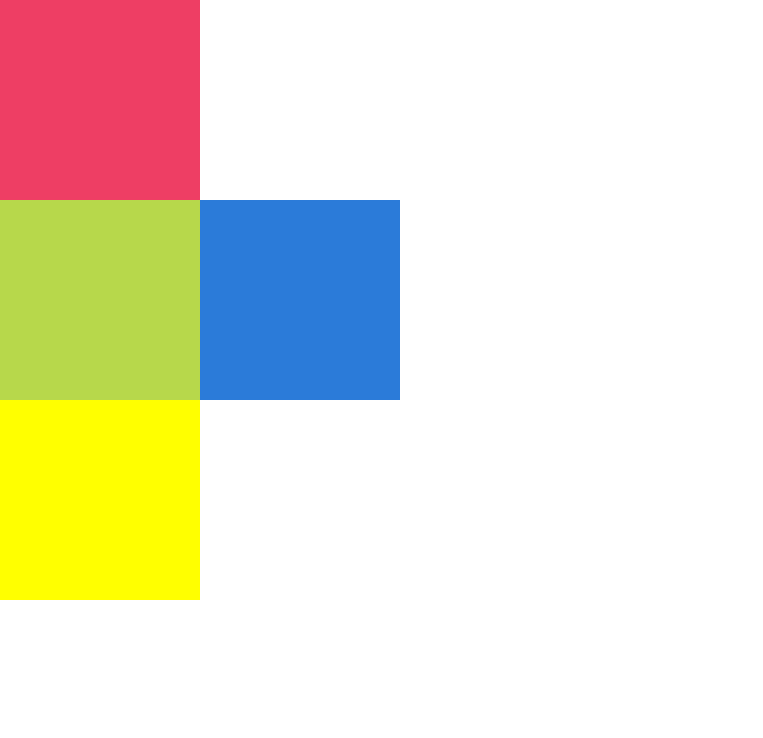
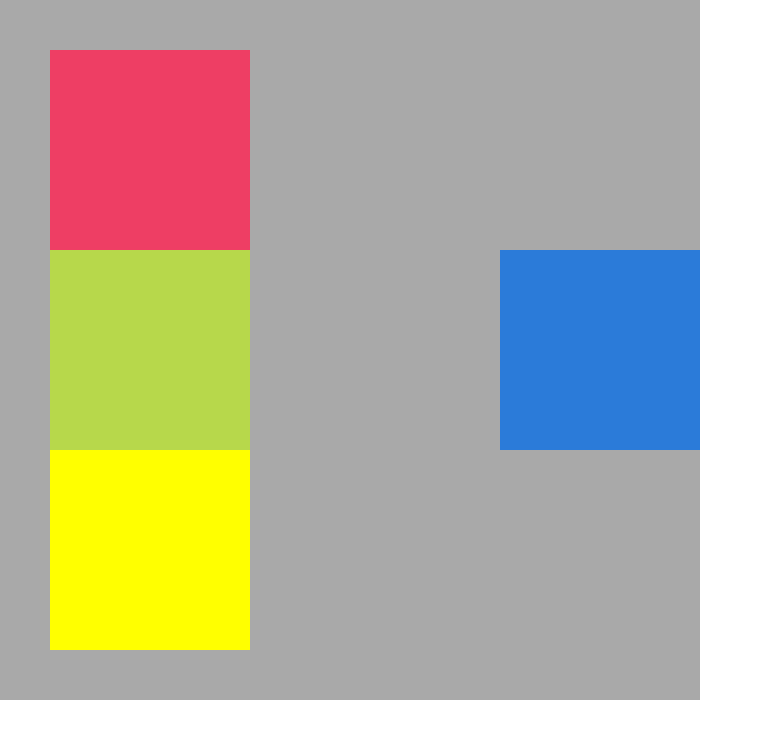
Before and after one commit to AmaliaRiveraC/positioning, a plain HTML site: page index.html in a window 1280 px wide. Shown: the whole page, without its empty margins (0-763 px from the left). Drawn offline with Linux system fonts and the light colour scheme.

Commit message:
Desafío V con js

```diff
--- a/css/main.css
+++ b/css/main.css
@@ -19,8 +19,6 @@ body {
 
 #azul {
 	background-color: #2B7BD9;
-	position: absolute;
-	left:200px;
 }
 
 #verde {
--- a/js/app.js
+++ b/js/app.js
@@ -0,0 +1,15 @@
+//Traigo a los elementos que necesitare manipular
+var contenedor = document.getElementsByClassName("contenedor")[0];
+var rosa = document.getElementById("rosa");
+var azul = document.getElementById("azul");
+var verde = document.getElementById("verde");
+var amarillo = document.getElementById("amarillo");
+
+contenedor.style.position = "relative";
+contenedor.style.background = "DarkGray";
+contenedor.style.width = "600px";
+contenedor.style.padding = "50px";
+
+azul.style.position = "absolute";
+azul.style.top = "250px";
+azul.style.right = "0";
```
